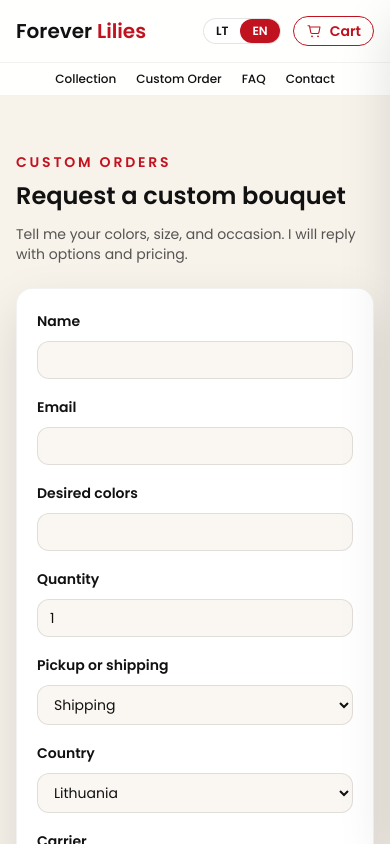
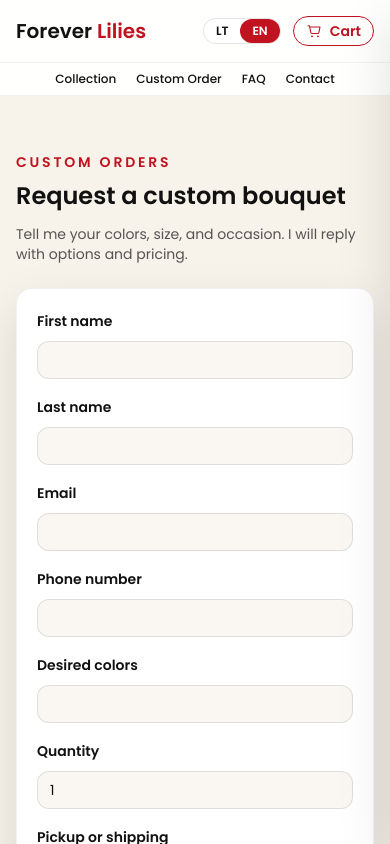
Before and after one commit to Gagin125/foreverlillies, a Next.js app: page /custom in a window 390 px wide. Shown: the top 844 px of the page. Built offline with nearby package versions, Linux system fonts and the light colour scheme.

Commit message:
Add last name and phone to custom order form

```diff
--- a/app/api/custom-order/route.ts
+++ b/app/api/custom-order/route.ts
@@ -4,8 +4,10 @@ import { buildCustomOrderRow, type CustomOrderInput } from "@/lib/orderLog";
 import { findLockerById, isLockerValid, type LockerCarrier, type LockerCountry } from "@/data/lockers";
 
 type CustomOrderPayload = {
-  name?: string;
+  firstName?: string;
+  lastName?: string;
   email?: string;
+  phone?: string;
   colors?: string;
   quantity?: number | string;
   notes?: string;
@@ -27,16 +29,20 @@ export async function POST(request: Request) {
   try {
     const payload = (await request.json()) as CustomOrderPayload;
 
-    const name = String(payload.name ?? "").trim();
+    const firstName = String(payload.firstName ?? "").trim();
+    const lastName = String(payload.lastName ?? "").trim();
     const email = String(payload.email ?? "").trim();
+    const phone = String(payload.phone ?? "").trim();
     const colors = String(payload.colors ?? "").trim();
     const notes = String(payload.notes ?? "").trim();
     const quantity = Number(payload.quantity ?? 1);
     const deliveryMethod = payload.deliveryMethod === "shipping" ? "shipping" : "pickup";
 
     const missing: string[] = [];
-    if (!name) missing.push("name");
+    if (!firstName) missing.push("firstName");
+    if (!lastName) missing.push("lastName");
     if (!email) missing.push("email");
+    if (!phone) missing.push("phone");
     if (Number.isNaN(quantity) || quantity < 1) missing.push("quantity");
 
     const shipping = payload.shipping;
@@ -107,8 +113,10 @@ export async function POST(request: Request) {
     const row = buildCustomOrderRow({
       orderId,
       date,
-      name,
+      firstName,
+      lastName,
       email,
+      phone,
       colors,
       quantity,
       notes,
--- a/components/CustomOrderForm.tsx
+++ b/components/CustomOrderForm.tsx
@@ -16,8 +16,10 @@ export default function CustomOrderForm() {
   const [sent, setSent] = useState(false);
   const [submitting, setSubmitting] = useState(false);
   const [error, setError] = useState<string | null>(null);
-  const [name, setName] = useState("");
+  const [firstName, setFirstName] = useState("");
+  const [lastName, setLastName] = useState("");
   const [email, setEmail] = useState("");
+  const [phone, setPhone] = useState("");
   const [colors, setColors] = useState("");
   const [quantity, setQuantity] = useState(1);
   const [notes, setNotes] = useState("");
@@ -97,8 +99,10 @@ export default function CustomOrderForm() {
             method: "POST",
             headers: { "Content-Type": "application/json" },
             body: JSON.stringify({
-              name,
+              firstName,
+              lastName,
               email,
+              phone,
               colors,
               quantity,
               notes,
@@ -143,14 +147,25 @@ export default function CustomOrderForm() {
         }
       }}
     >
-      <div>
-        <label className="text-sm font-semibold text-ink">{t("customForm.name")}</label>
-        <input
-          required
-          className="mt-2 w-full rounded-xl border border-black/10 bg-cream/60 px-3 py-2 text-sm"
-          value={name}
-          onChange={(event) => setName(event.target.value)}
-        />
+      <div className="grid gap-4 sm:grid-cols-2">
+        <div>
+          <label className="text-sm font-semibold text-ink">{t("customForm.firstName")}</label>
+          <input
+            required
+            className="mt-2 w-full rounded-xl border border-black/10 bg-cream/60 px-3 py-2 text-sm"
+            value={firstName}
+            onChange={(event) => setFirstName(event.target.value)}
+          />
+        </div>
+        <div>
+          <label className="text-sm font-semibold text-ink">{t("customForm.lastName")}</label>
+          <input
+            required
+            className="mt-2 w-full rounded-xl border border-black/10 bg-cream/60 px-3 py-2 text-sm"
+            value={lastName}
+            onChange={(event) => setLastName(event.target.value)}
+          />
+        </div>
       </div>
       <div>
         <label className="text-sm font-semibold text-ink">{t("customForm.email")}</label>
@@ -160,6 +175,16 @@ export default function CustomOrderForm() {
           className="mt-2 w-full rounded-xl border border-black/10 bg-cream/60 px-3 py-2 text-sm"
           value={email}
           onChange={(event) => setEmail(event.target.value)}
+        />
+      </div>
+      <div>
+        <label className="text-sm font-semibold text-ink">{t("customForm.phone")}</label>
+        <input
+          type="tel"
+          required
+          className="mt-2 w-full rounded-xl border border-black/10 bg-cream/60 px-3 py-2 text-sm"
+          value={phone}
+          onChange={(event) => setPhone(event.target.value)}
         />
       </div>
       <div className="grid gap-4 sm:grid-cols-2">
--- a/lib/i18n.ts
+++ b/lib/i18n.ts
@@ -129,8 +129,10 @@ export const translations = {
     customForm: {
       title: "Request a custom bouquet",
       intro: "Tell me your colors, size, and occasion. I will reply with options and pricing.",
-      name: "Name",
+      firstName: "First name",
+      lastName: "Last name",
       email: "Email",
+      phone: "Phone number",
       colors: "Desired colors",
       quantity: "Quantity",
       delivery: "Pickup or shipping",
@@ -346,8 +348,10 @@ export const translations = {
     customForm: {
       title: "Individualus užsakymas",
       intro: "Parašykite norimas spalvas, dydį ir progą. Atsakysiu su pasiūlymais ir kaina.",
-      name: "Vardas",
+      firstName: "Vardas",
+      lastName: "Pavard?",
       email: "El. paštas",
+      phone: "Telefono numeris",
       colors: "Norimos spalvos",
       quantity: "Kiekis",
       delivery: "Atsiimti ar pristatyti",
--- a/lib/orderLog.ts
+++ b/lib/orderLog.ts
@@ -103,8 +103,10 @@ export const buildOrderRow = (input: {
 export type CustomOrderInput = {
   orderId: string;
   date: string;
-  name: string;
+  firstName: string;
+  lastName: string;
   email: string;
+  phone?: string;
   colors?: string;
   quantity?: number;
   notes?: string;
@@ -123,7 +125,6 @@ export type CustomOrderInput = {
 };
 
 export const buildCustomOrderRow = (input: CustomOrderInput) => {
-  const { first, last } = splitName(input.name);
   const shipping = input.shipping;
   const locker = shipping?.locker;
   const qty = input.quantity ? String(input.quantity) : "";
@@ -132,10 +133,10 @@ export const buildCustomOrderRow = (input: CustomOrderInput) => {
     "Custom Order",
     input.orderId,
     input.date,
-    first,
-    last,
+    input.firstName,
+    input.lastName,
     input.email,
-    "",
+    input.phone ?? "",
     input.colors ?? "",
     qty,
     input.deliveryMethod === "shipping" ? "Delivery" : "Pickup",
```
